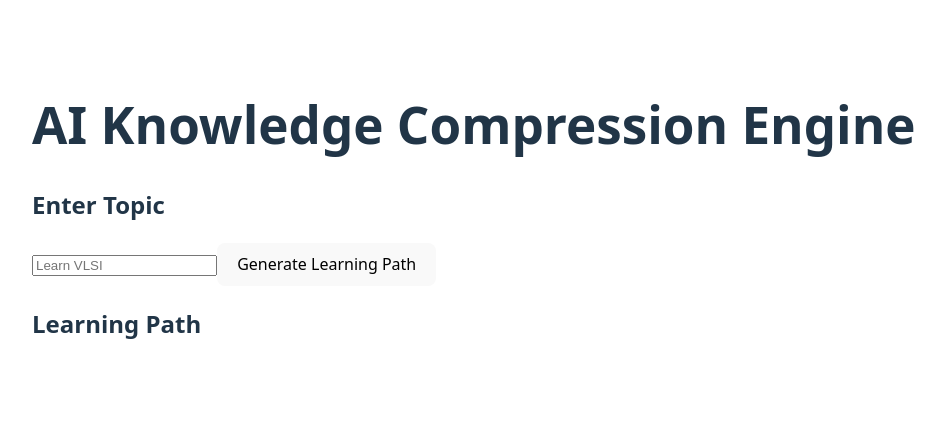
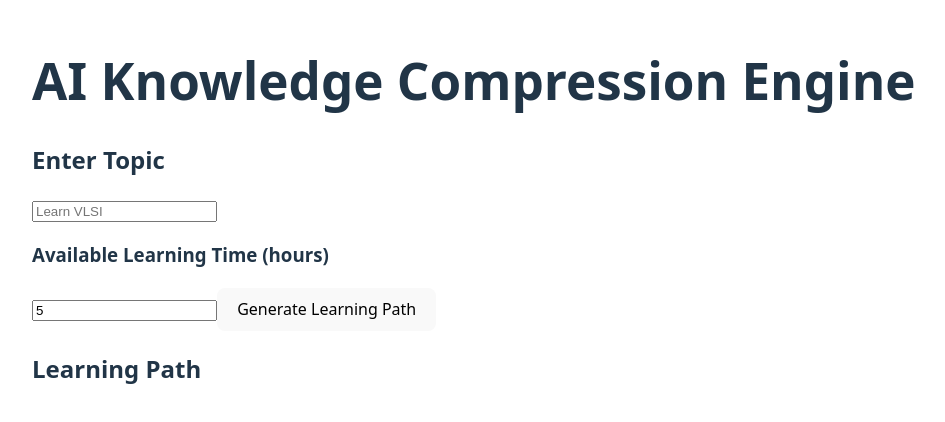
Before and after one commit to SiddhantShitole/AI-Knowledge-Compression-Engine, a React app in the folder frontend/: page / in a window 1280 px wide. Shown: the part 188-610 px from the top of the page, without its empty margins (8-953 px from the left). Built offline with nearby package versions, Linux system fonts and the light colour scheme; the HTML template or start-up script is replaced by a standard one.

Commit message:
added time constraint

```diff
--- a/frontend/src/components/TopicInput.jsx
+++ b/frontend/src/components/TopicInput.jsx
@@ -4,14 +4,21 @@ import API from "../api/api";
 export default function TopicInput({ setPath }) {
 
   const [topic, setTopic] = useState("");
+  const [time, setTime] = useState(5);
 
   const generatePath = async () => {
-    const res = await API.post("/generate-path", { topic });
+
+    const res = await API.post("/generate-path", {
+      topic: topic,
+      time_available: time
+    });
+
     setPath(res.data.learning_path);
   };
 
   return (
-    <div style={{marginBottom:"20px"}}>
+
+    <div>
 
       <h2>Enter Topic</h2>
 
@@ -21,10 +28,19 @@ export default function TopicInput({ setPath }) {
         placeholder="Learn VLSI"
       />
 
+      <h3>Available Learning Time (hours)</h3>
+
+      <input
+        type="number"
+        value={time}
+        onChange={(e)=>setTime(e.target.value)}
+      />
+
       <button onClick={generatePath}>
         Generate Learning Path
       </button>
 
     </div>
+
   );
 }
```
Also changed, not shown: 2 other files (tests, documents, lock files or other folders).
